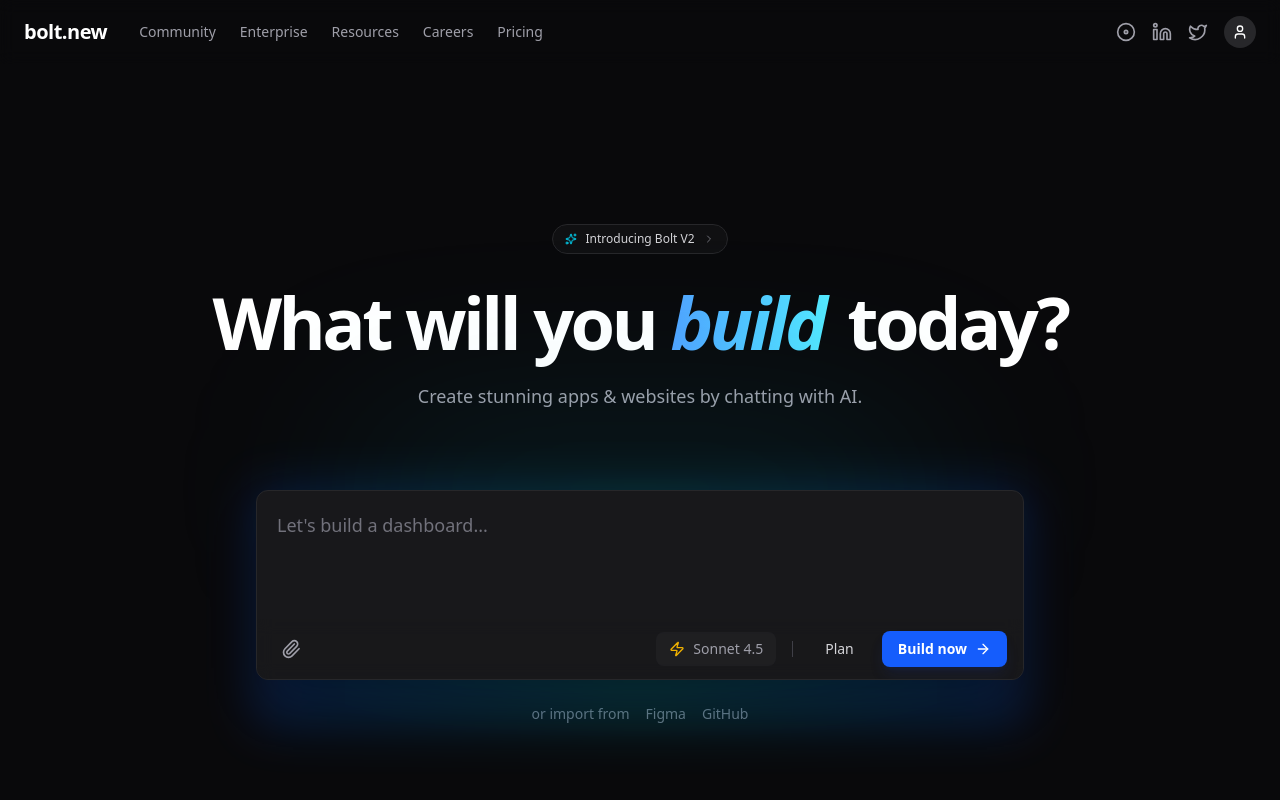
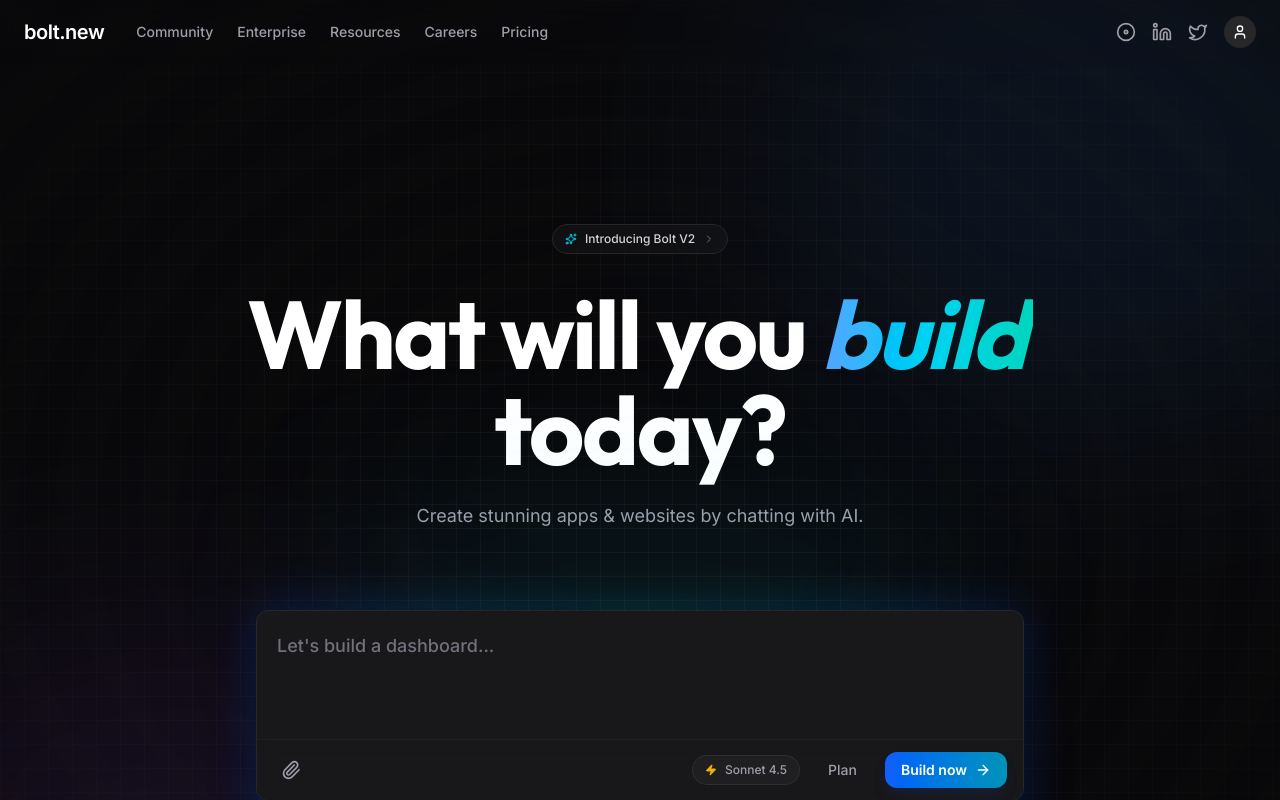
Before and after one commit to SpiritOfKedar/nextgen, a React (Vite) app in the folder frontend/: page / in a window 1280 px wide. Built offline with nearby package versions, Linux system fonts and the light colour scheme.

Commit message:
feat: Introduce a dynamic background grid, update global fonts, and refine chat input and hero section styling.

```diff
--- a/frontend/index.html
+++ b/frontend/index.html
@@ -5,6 +5,9 @@
     <link rel="icon" type="image/svg+xml" href="/vite.svg" />
     <meta name="viewport" content="width=device-width, initial-scale=1.0" />
     <title>nextgen</title>
+    <link rel="preconnect" href="https://fonts.googleapis.com">
+    <link rel="preconnect" href="https://fonts.gstatic.com" crossorigin>
+    <link href="https://fonts.googleapis.com/css2?family=Inter:wght@400;500;600&family=Outfit:wght@500;600;700&display=swap" rel="stylesheet">
   </head>
   <body>
     <div id="root"></div>
--- a/frontend/src/components/Chat/InputArea.tsx
+++ b/frontend/src/components/Chat/InputArea.tsx
@@ -61,28 +61,28 @@
                 />
 
                 {/* Bottom Controls */}
-                <div className="flex items-center justify-between px-4 py-3 bg-zinc-900/50 backdrop-blur-sm mt-auto">
-                    {/* Left: Attachment */}
-                    <button className="p-2 text-zinc-400 hover:text-white transition-colors hover:bg-zinc-800 rounded-lg">
-                        <Paperclip className="w-5 h-5" />
-                    </button>
+                <div className="flex items-center justify-between px-4 py-3 bg-zinc-900/50 backdrop-blur-sm mt-auto border-t border-zinc-800/50">
+                    {/* Left: Attachment & Enhancement */}
+                    <div className="flex items-center gap-2">
+                        <button className="p-2 text-zinc-400 hover:text-white transition-colors hover:bg-zinc-800 rounded-lg group relative" title="Attach photos/videos">
+                            <Paperclip className="w-5 h-5 group-hover:rotate-45 transition-transform" />
+                        </button>
+                    </div>
 
                     {/* Right: Model & Actions */}
                     <div className="flex items-center gap-3">
-                        <button className="flex items-center gap-2 px-3 py-1.5 text-sm font-medium text-zinc-400 hover:text-white bg-zinc-800/50 hover:bg-zinc-800 rounded-lg transition-colors border border-transparent hover:border-zinc-700">
-                            <Zap className="w-4 h-4 text-yellow-500" />
+                        <div className="flex items-center gap-2 px-3 py-1.5 text-xs font-medium text-zinc-400 bg-zinc-800/50 rounded-full border border-zinc-700/50 select-none">
+                            <Zap className="w-3 h-3 text-yellow-500 fill-yellow-500" />
                             <span>Sonnet 4.5</span>
-                        </button>
+                        </div>
 
-                        <div className="h-4 w-[1px] bg-zinc-700 mx-1" />
-
-                        <button className="px-4 py-2 text-sm font-medium text-zinc-300 hover:text-white transition-colors">
+                        <button className="px-4 py-2 text-sm font-medium text-zinc-400 hover:text-white transition-colors">
                             Plan
                         </button>
 
                         <button
                             onClick={handleSendMessage}
-                            className="flex items-center gap-2 px-4 py-2 text-sm font-bold text-white bg-blue-600 hover:bg-blue-500 rounded-lg shadow-lg shadow-blue-900/20 transition-all hover:scale-105 active:scale-95"
+                            className="flex items-center gap-2 px-4 py-2 text-sm font-bold text-white bg-gradient-to-r from-blue-600 to-cyan-600 hover:from-blue-500 hover:to-cyan-500 rounded-xl shadow-lg shadow-blue-900/20 transition-all hover:scale-[1.02] active:scale-[0.98]"
                         >
                             Build now
                             <ArrowRight className="w-4 h-4" />
--- a/frontend/src/components/Hero.tsx
+++ b/frontend/src/components/Hero.tsx
@@ -22,9 +22,9 @@
                 initial={{ opacity: 0, scale: 0.95 }}
                 animate={{ opacity: 1, scale: 1 }}
                 transition={{ duration: 0.5, delay: 0.1 }}
-                className="text-5xl md:text-7xl font-bold tracking-tighter text-white mb-6"
+                className="text-6xl md:text-8xl font-bold tracking-tight text-white mb-6 font-outfit"
             >
-                What will you <span className="bg-gradient-to-r from-blue-400 to-cyan-300 bg-clip-text text-transparent italic pr-2">build</span> today?
+                What will you <span className="bg-gradient-to-r from-blue-400 via-cyan-400 to-teal-400 bg-clip-text text-transparent italic pr-2">build</span> today?
             </motion.h1>
 
             {/* Subtext */}
--- a/frontend/src/components/LandingPage.tsx
+++ b/frontend/src/components/LandingPage.tsx
@@ -3,10 +3,13 @@
 import { Hero } from './Hero';
 import { InputArea } from './Chat/InputArea';
 import { Footer } from './Footer';
+import { BackgroundGrid } from './Layout/BackgroundGrid';
 
 export const LandingPage: React.FC = () => {
     return (
-        <div className="min-h-screen bg-zinc-950 text-white selection:bg-cyan-500/30 font-sans">
+        <div className="min-h-screen bg-zinc-950 text-white selection:bg-cyan-500/30 font-sans relative">
+            <BackgroundGrid />
+            <div className="relative z-10">
                 <Navbar />
 
                 <main className="flex flex-col items-center justify-center min-h-[calc(100vh-80px)] pt-24 px-4 relative overflow-hidden">
@@ -15,9 +18,8 @@
                         <InputArea />
                     </div>
                     <Footer />
-
-                {/* Background Grid/Glow Elements could go here if needed later */}
                 </main>
+            </div>
         </div>
     );
 };
--- /dev/null
+++ b/frontend/src/components/Layout/BackgroundGrid.tsx
@@ -0,0 +1,21 @@
+import React from 'react';
+
+export const BackgroundGrid: React.FC = () => {
+    return (
+        <div className="absolute inset-0 pointer-events-none z-0 overflow-hidden">
+            {/* Base Grid */}
+            <div
+                className="absolute inset-0 bg-[linear-gradient(to_right,#80808012_1px,transparent_1px),linear-gradient(to_bottom,#80808012_1px,transparent_1px)] bg-[size:24px_24px]"
+            />
+
+            {/* Radial Gradient Fade */}
+            <div className="absolute inset-0 bg-zinc-950 [mask-image:radial-gradient(ellipse_at_center,transparent_20%,black)]" />
+
+            {/* Spiral/Dynamic Effect (Top Right) */}
+            <div className="absolute -top-[10%] -right-[10%] w-[50%] h-[50%] bg-blue-500/10 blur-[100px] rounded-full mix-blend-screen animate-pulse" />
+
+            {/* Spiral/Dynamic Effect (Bottom Left) */}
+            <div className="absolute -bottom-[10%] -left-[10%] w-[50%] h-[50%] bg-purple-500/10 blur-[100px] rounded-full mix-blend-screen animate-pulse delay-1000" />
+        </div>
+    );
+};
--- a/frontend/src/index.css
+++ b/frontend/src/index.css
@@ -2,6 +2,8 @@
 
 @theme {
   --color-zinc-950: #09090b;
+  --font-sans: 'Inter', sans-serif;
+  --font-outfit: 'Outfit', sans-serif;
 }
 
 
```
Lines whose indentation alone changed are shown as unchanged.
